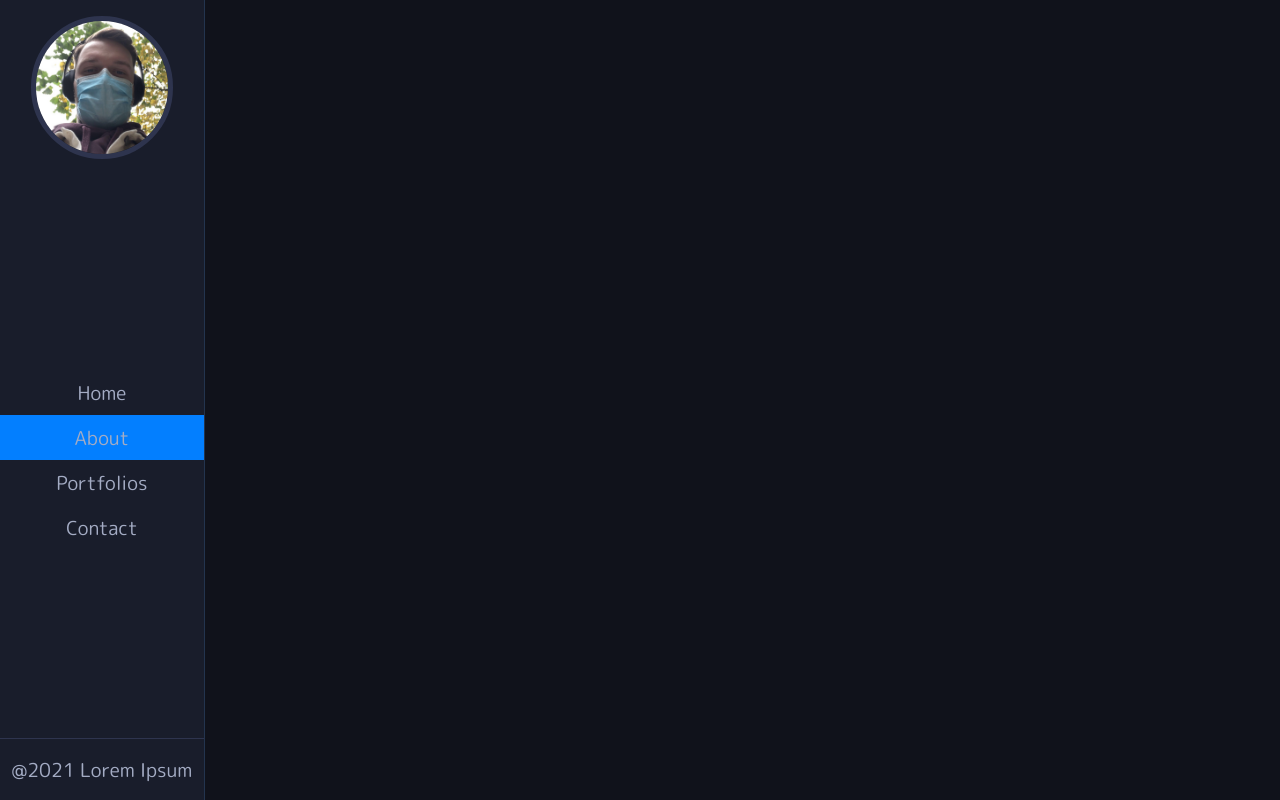
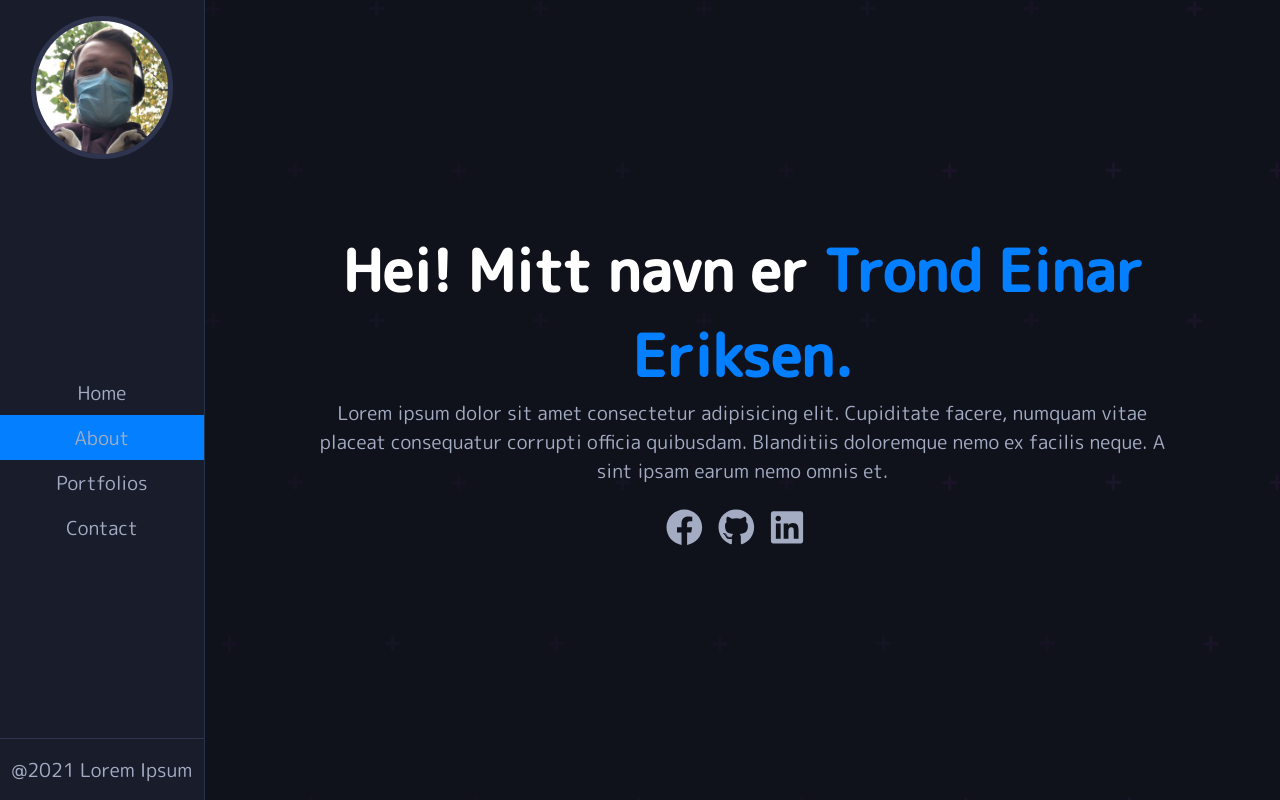
Before and after one commit to TrondEinar/my_portfolio, a React (Create React App) app: page /about in a window 1280 px wide. Built offline with nearby package versions, Linux system fonts and the light colour scheme.

Commit message:
added icons and styles to the homepage

```diff
--- a/src/App.js
+++ b/src/App.js
@@ -1,5 +1,6 @@
 import './App.scss';
 import NavBar from './Components/NavBar';
+import HomePage from './Pages/HomePage';
 
 
 function App() {
@@ -8,7 +9,11 @@
             <div className="sidebar">
                 <NavBar />
             </div>
-            <div className="main-content"></div>
+            <div className="main-content">
+                <div className="content">
+                   <HomePage />
+                </div>
+            </div>
         </div>
     );
 }
--- a/src/App.scss
+++ b/src/App.scss
@@ -1,5 +1,6 @@
 @import './styles/layout';
 @import './styles/navbar';
+@import './styles/typography';
 
 * {
     padding: 0;
--- a/src/Pages/HomePage.js
+++ b/src/Pages/HomePage.js
@@ -1,11 +1,38 @@
 import React from 'react';
+import { faFacebook } from '@fortawesome/free-brands-svg-icons';
+import { faGithub } from '@fortawesome/free-brands-svg-icons';
+import { faLinkedin } from '@fortawesome/free-brands-svg-icons';
+import { FontAwesomeIcon } from '@fortawesome/react-fontawesome';
+import { Link } from 'react-router-dom';
 
 function HomePage() {
     return (
-        <div>
-            <h1>HomePage</h1>
+        <div className="HomePage">
+            <header className="hero">
+                <h1 className="hero-text">
+                    Hei! Mitt navn er
+                    <span> Trond Einar Eriksen.</span>
+                </h1>
+                <p className="h-sub-text">
+                    Lorem ipsum dolor sit amet consectetur adipisicing elit.
+                    Cupiditate facere, numquam vitae placeat consequatur corrupti officia
+                    quibusdam. Blanditiis doloremque nemo ex facilis neque.
+                    A sint ipsam earum nemo omnis et.
+                </p>
+                <div className="icons">
+                    <Link className="icon-holder">
+                    <FontAwesomeIcon icon={faFacebook} className="icon fb"/>
+                    </Link>
+                    <Link className="icon-holder">
+                    <FontAwesomeIcon icon={faGithub} className="icon gh"/>
+                    </Link>
+                    <Link className="icon-holder">
+                    <FontAwesomeIcon icon={faLinkedin} className="icon li"/>
+                    </Link>
+                </div>
+            </header>
         </div>
-    );
+    )
 }
 
 export default HomePage;
--- a/src/styles/_layout.scss
+++ b/src/styles/_layout.scss
@@ -13,5 +13,8 @@
         margin-left: 16%;
         background-color: #10121B;
         min-height: 100vh;
+        background-image: url(../img/dots.svg);
+        display: grid;
+        position: relative;
     }
 }
--- /dev/null
+++ b/src/styles/_typography.scss
@@ -0,0 +1,50 @@
+.HomePage {
+    position: absolute;
+    top: 50%;
+    left: 50%;
+    transform: translate(-50%, -50%);
+    width: 80%;
+}
+
+
+.hero-text {
+    color: white;
+    text-align: center;
+    font-size: 3.6rem;
+    span {
+        color: #037FFF;
+    }
+}
+
+.h-sub-text {
+    text-align: center;
+}
+
+.icons {
+    display: flex;
+    align-items: center;
+    justify-content: center;
+    padding: 1.5rem 0;
+
+    .icon-holder {
+        margin-right: 1rem;
+
+        .icon {
+                font-size: 2.3rem;
+                color: #a4acc4;
+                transition: all .4s ease-in-out;
+        }
+
+            .fb:hover {
+                color: blue;
+            }
+
+            .gh:hover {
+                color: rgba(212, 45, 212, 0.788);
+            }
+
+            .li:hover {
+                color: blue;
+            }
+    }
+}
```
Also changed, not shown: src/img/dots.svg (added), 1 other file (tests, documents, lock files or other folders).
